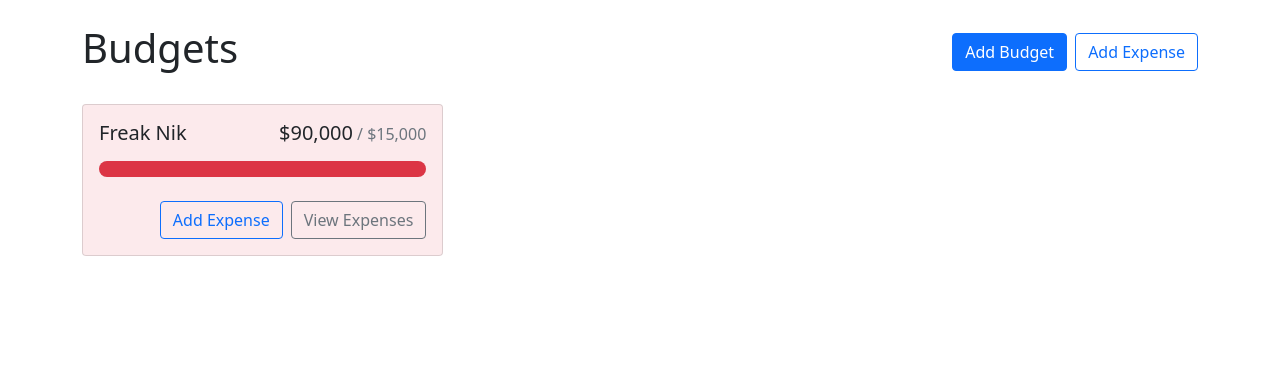
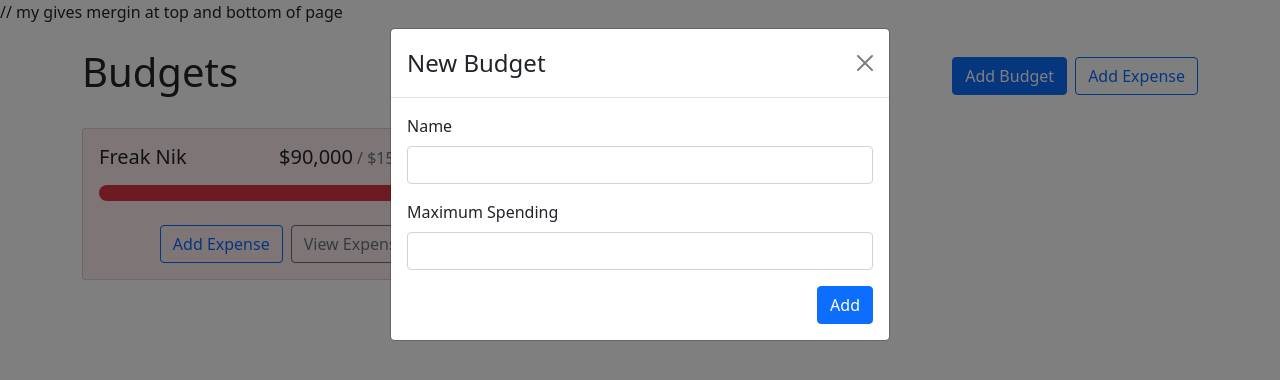
Before and after one commit to coredelle/budget, a React (Create React App) app: page / in a window 1280 px wide. Shown: the top 380 px of the page. Built offline with nearby package versions, Linux system fonts and the light colour scheme.

Commit message:
add modal and show on page with validation

```diff
--- a/src/App.js
+++ b/src/App.js
@@ -1,9 +1,11 @@
 import Container from "react-bootstrap/Container";
 import { Button, Stack } from "react-bootstrap";
 import BudgetCard from "./components/BudgetCard";
+import AddBudgetModal from "./components/AddBudgetModal";
 
 function App() {
   return (
+    <>
         // my gives mergin at top and bottom of page
         <Container className='my-4'>
             {/*gap is the space between elements, mb is margin bottom*/}
@@ -23,6 +25,8 @@ function App() {
           <BudgetCard name={'Freak Nik'} amount={90000} max={15000}/>
           </div>
         </Container>
+        <AddBudgetModal show="true"/>
+    </>
   );
 }
 
--- /dev/null
+++ b/src/components/AddBudgetModal.js
@@ -0,0 +1,28 @@
+import {Button, Form, Modal} from "react-bootstrap";
+
+export default function AddBudgetModal({ show, handleClose }) {
+    function handleSubmit(e){};
+
+    return (
+        <Modal show={show} onHide={handleClose}>
+            <Form onSubmit={handleSubmit}>
+                <Modal.Header closeButton>
+                    <Modal.Title>New Budget</Modal.Title>
+                </Modal.Header>
+                <Modal.Body>
+                    <Form.Group className="mb-3" controlId="name">
+                        <Form.Label>Name</Form.Label>
+                        <Form.Control type="text" required />
+                    </Form.Group>
+                    <Form.Group className="mb-3" controlId="max">
+                        <Form.Label>Maximum Spending</Form.Label>
+                        <Form.Control type="number" required min={0} step={0.01} />
+                    </Form.Group>
+                    <div className="d-flex justify-content-end">
+                        <Button variant="primary" type="submit">Add</Button>
+                    </div>
+                </Modal.Body>
+            </Form>
+        </Modal>
+    )
+}
```
Lines whose indentation alone changed are shown as unchanged.
